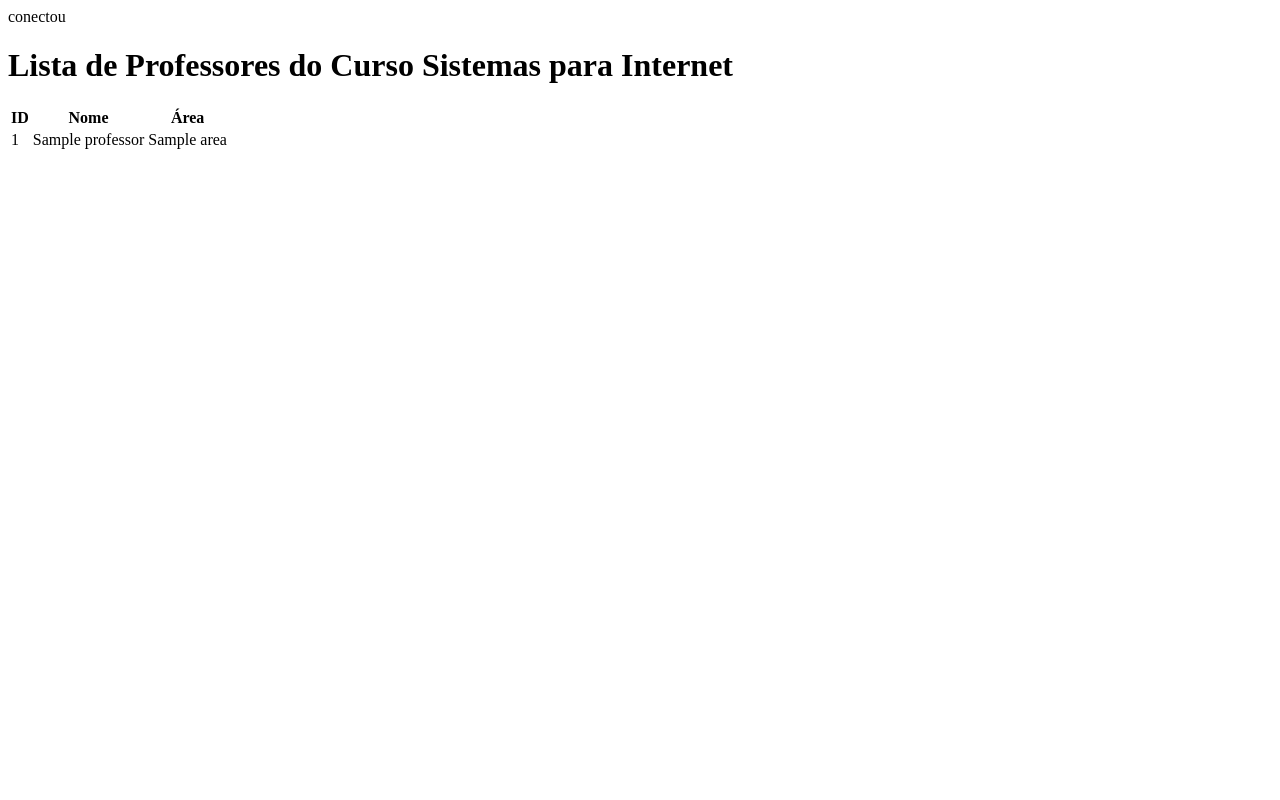
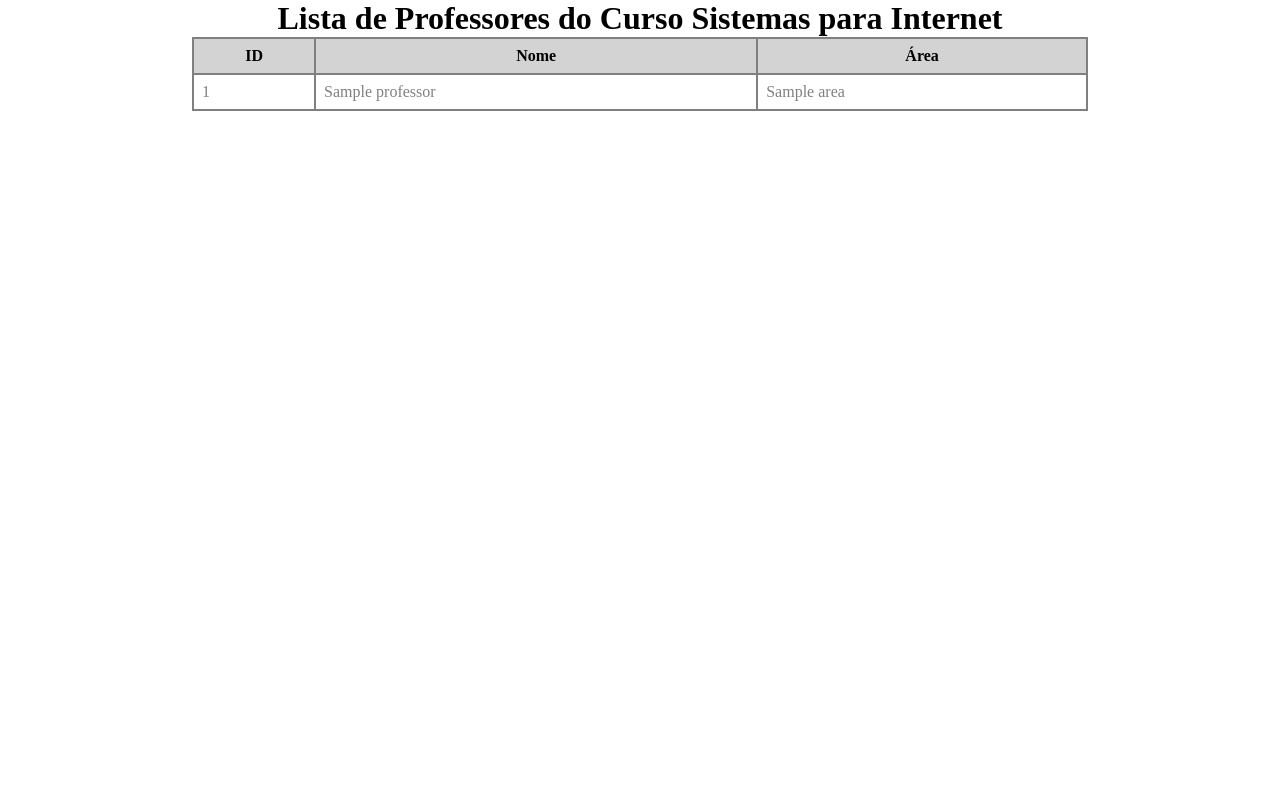
Before and after one commit to 11ph22il/WEBIII, a PHP site: page / in a window 1280 px wide. Run offline with PHP 8.4, Linux system fonts and the light colour scheme; tables that the repository leaves empty or names only in its code hold one stand-in row (values such as "Sample post").

Commit message:
updated style

```diff
--- a/estilo.css
+++ b/estilo.css
@@ -0,0 +1,22 @@
+* {
+    padding: 0;
+    margin: 0;
+    box-sizing: border-box;
+}
+table {
+    width: 70%;
+    background-color: lightgray;
+    margin: auto;
+    border-collapse: collapse;
+}
+td, th {
+    border: 2px solid gray;
+    padding: 0.5rem;
+}
+h1 {
+    text-align: center;
+}
+tbody>tr:nth-child(2n+1) {
+    background-color: white;
+    color: gray;
+}
--- a/funcao.php
+++ b/funcao.php
@@ -1,10 +1,10 @@
-<?php
+<?php /** @noinspection SqlResolve */
 
 	function obterConexao(){
 		$conexao = NULL;
 		try{
 			$conexao = new PDO('mysql:host=localhost;dbname=web3','root','');
-			echo 'conectou';
+			// echo 'conectou';
 		}
 		catch (PDOException $e){
 			echo 'Erro ao conectar com o MySQL:' . $e->getMessage();
```
